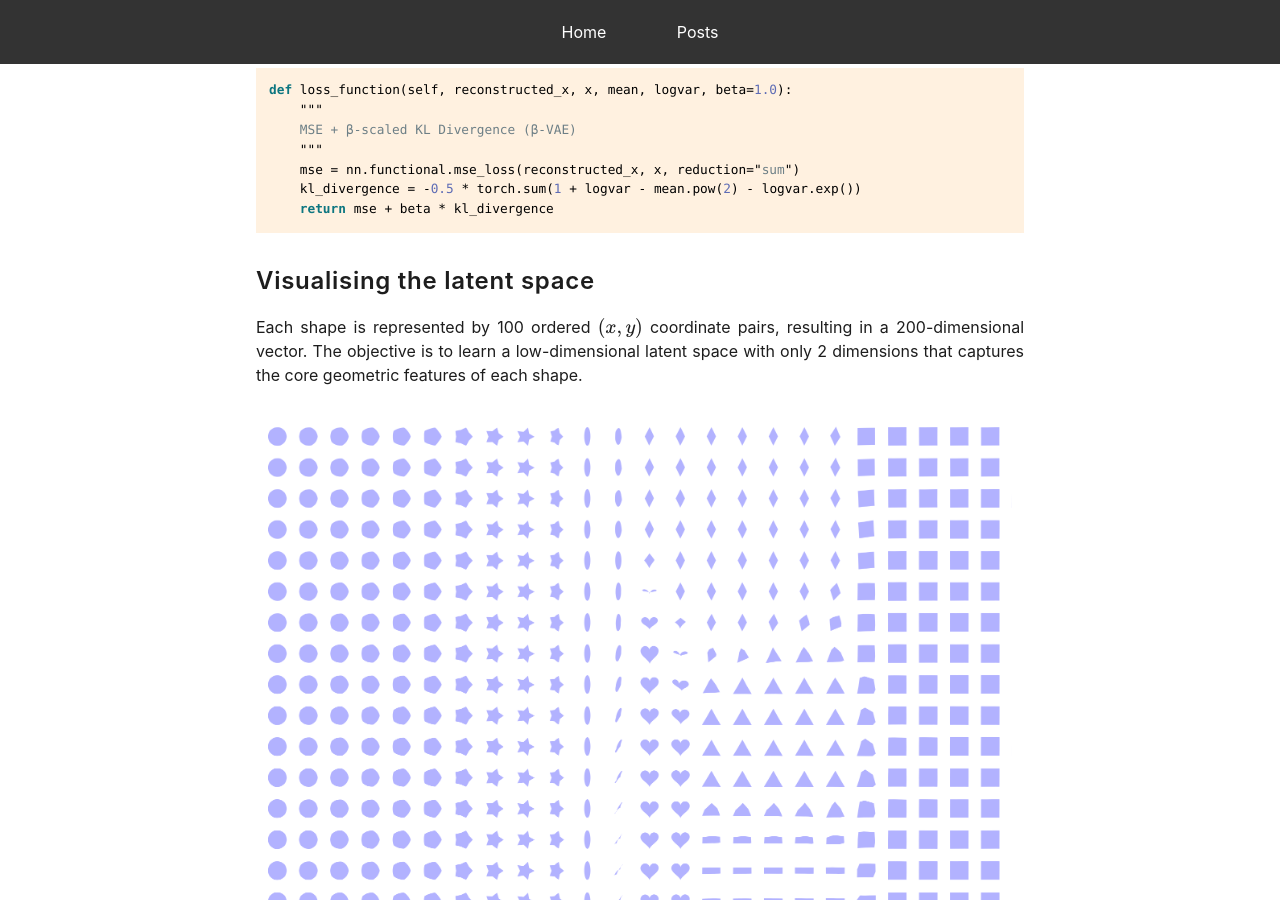
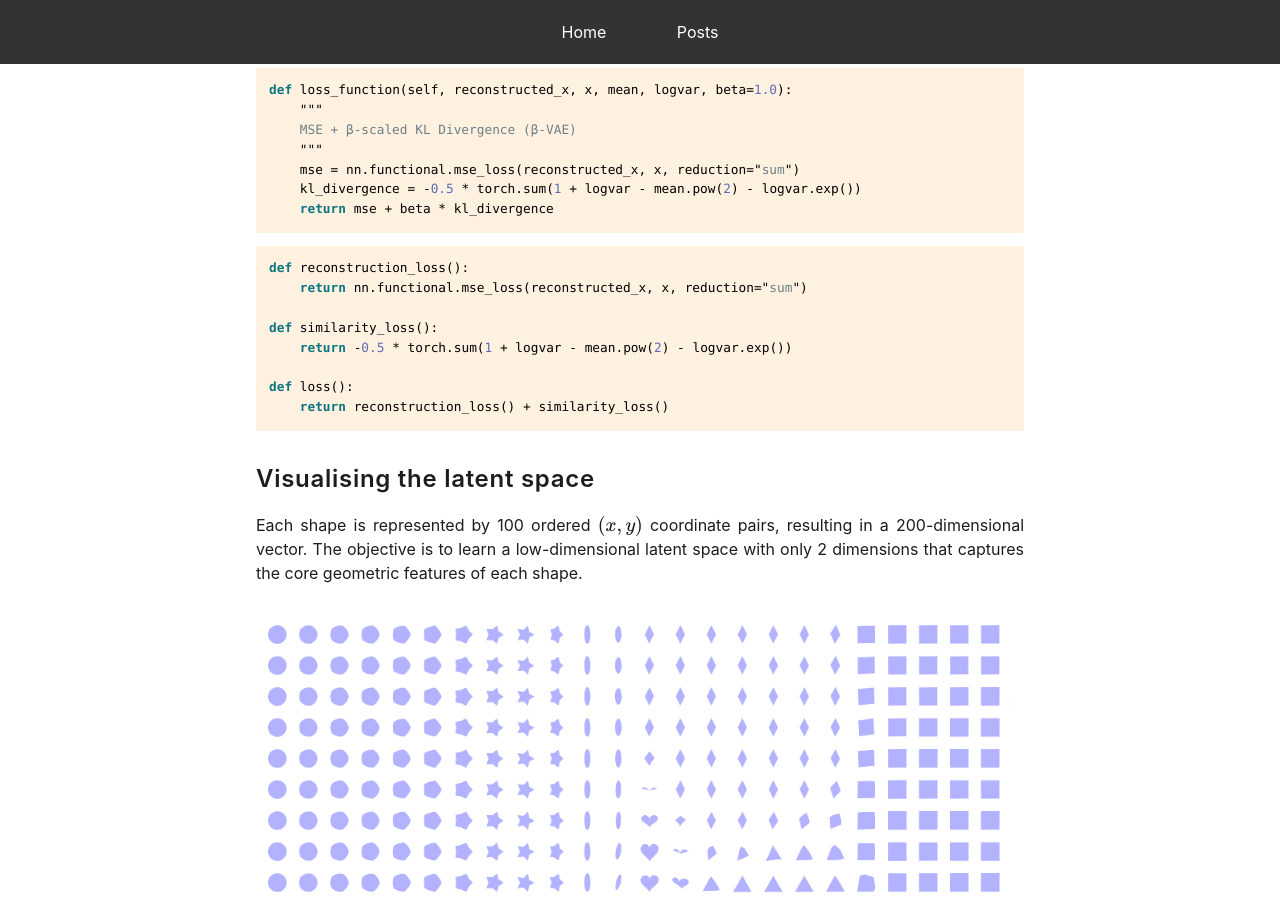
Before and after one commit to mark-hobbs/mark-hobbs.github.io, a Jekyll site: the page built from _posts/2025-01-20-latent-space.md, in a window 1280 px wide and 900 px high, scrolled down 5283 px. Built offline with Jekyll 4.4.1, drawn with Linux system fonts in a browser that asks for light colours; formulas are drawn with MathJax 3.

Commit message:
General updates

````diff
--- a/_posts/2025-01-20-latent-space.md
+++ b/_posts/2025-01-20-latent-space.md
@@ -228,6 +228,17 @@ def loss_function(self, reconstructed_x, x, mean, logvar, beta=1.0):
     return mse + beta * kl_divergence
 ```
 
+```python
+def reconstruction_loss():
+    return nn.functional.mse_loss(reconstructed_x, x, reduction="sum")
+
+def similarity_loss():
+    return -0.5 * torch.sum(1 + logvar - mean.pow(2) - logvar.exp())
+
+def loss():
+    return reconstruction_loss() + similarity_loss()
+```
+
 ## Visualising the latent space
 
 Each shape is represented by 100 ordered $(x, y)$ coordinate pairs, resulting in a 200-dimensional vector. The objective is to learn a low-dimensional latent space with only 2 dimensions that captures the core geometric features of each shape.
````
